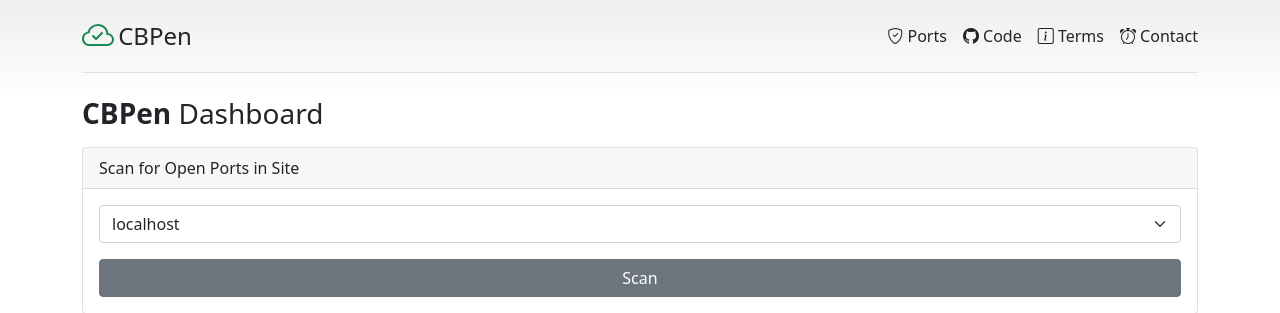
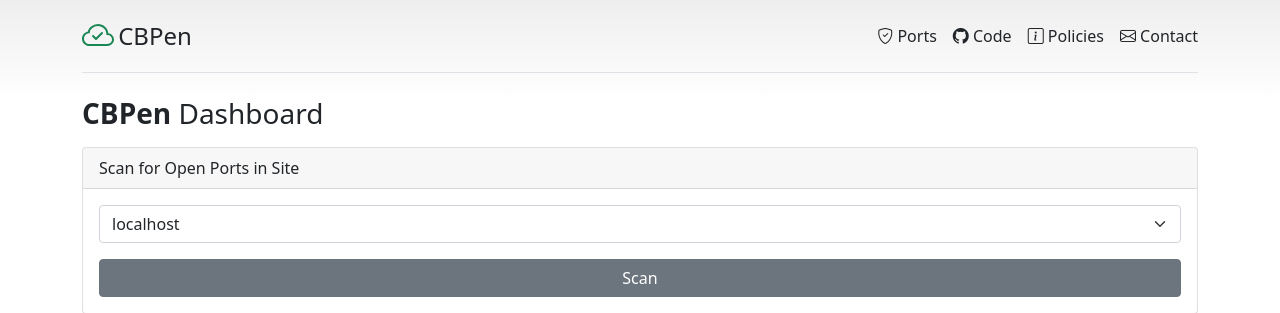
Before and after one commit to arsho/CBPen, a Flask app: page / in a window 1280 px wide. Shown: the top 313 px of the page. Run offline with Flask 2, Linux system fonts and the light colour scheme.

Commit message:
fixed contact icon

```diff
--- a/templates/partials/header.html
+++ b/templates/partials/header.html
@@ -19,10 +19,10 @@
             <i class="bi-github"></i> Code
         </a>
         <a class="me-3 py-2 text-dark text-decoration-none" href="#">
-           <i class="bi-info-square"></i> Terms
+           <i class="bi-info-square"></i> Policies
         </a>
         <a class="py-2 text-dark text-decoration-none" href="#">
-            <i class="bi-alarm"></i> Contact
+            <i class="bi-envelope"></i> Contact
         </a>
     </nav>
 </div>
```
